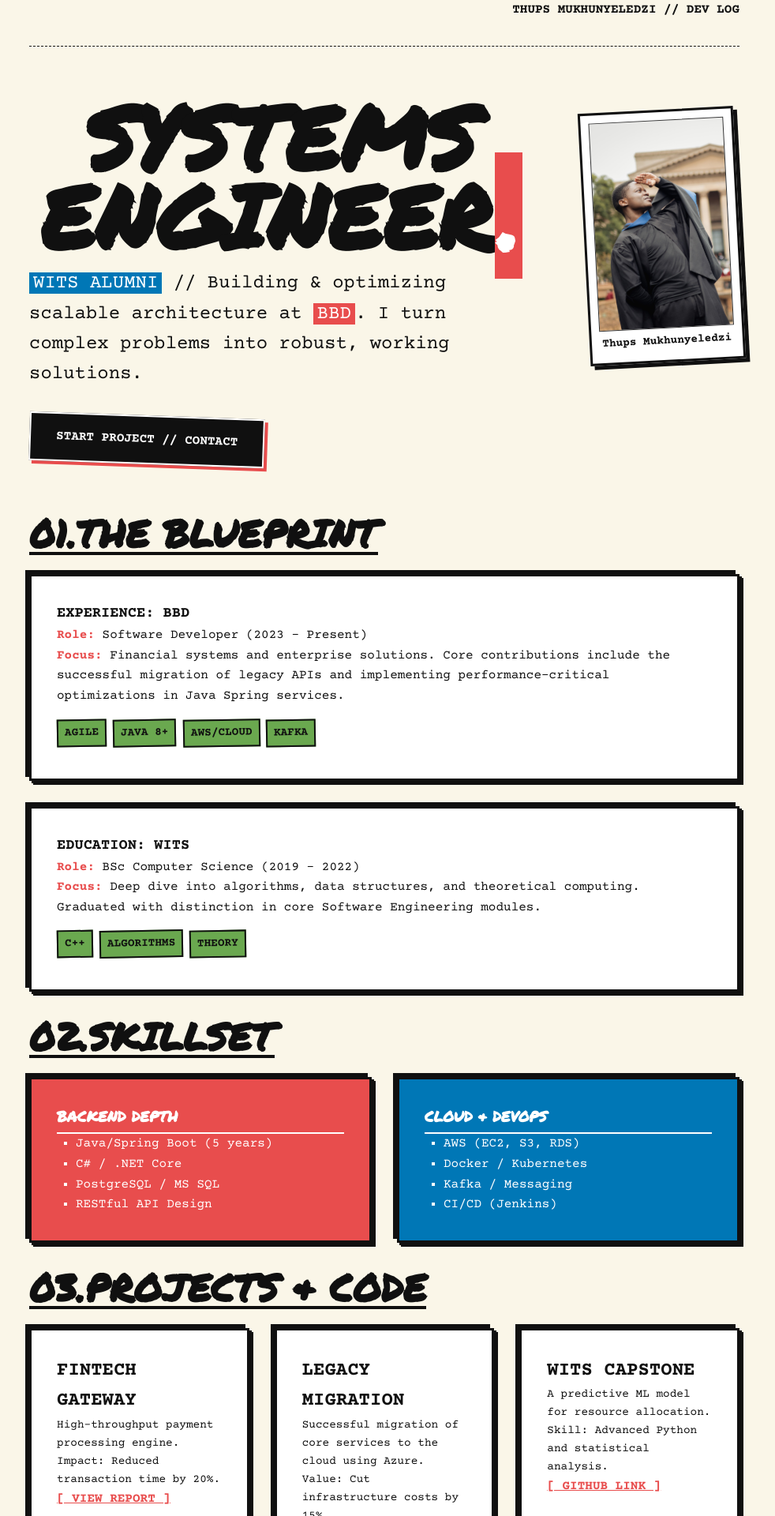
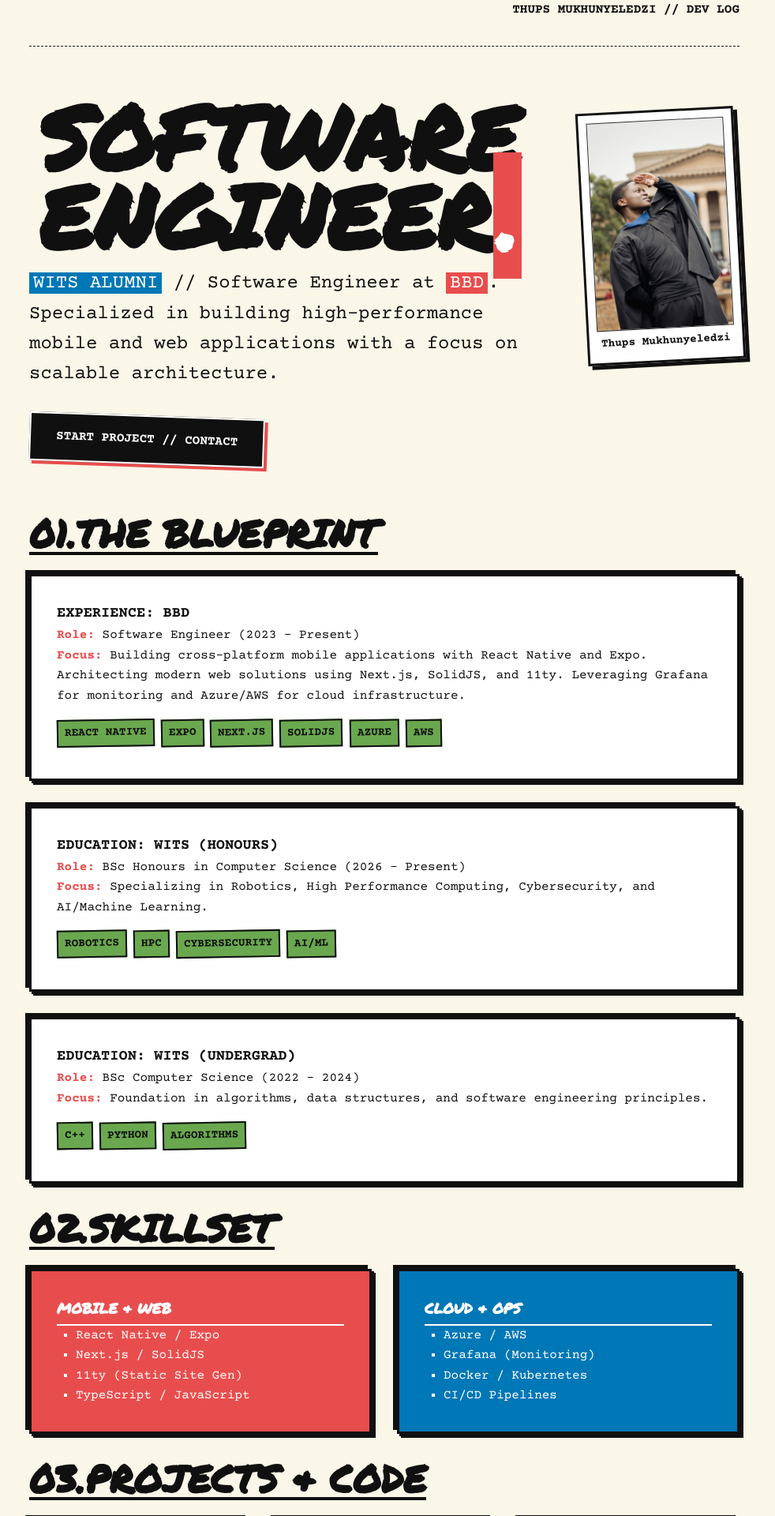
Before and after one commit to Toby-Query/portfolio, a SvelteKit app: page / in a window 1280 px wide. Shown: the part 20-1940 px from the top of the page at 79% size, without its empty margins (153-1135 px from the left). Built offline with nearby package versions, Linux system fonts and the light colour scheme.

Commit message:
clean up some information

```diff
--- a/src/app.css
+++ b/src/app.css
@@ -107,13 +107,14 @@ body {
 
 /* --- 4. IMAGE (Polaroid Style) --- */
 .sketch-photo-frame {
-    width: 500px;
+    width: 200px;
     height: 320px;
     background: white;
     border: 3px solid var(--color-ink);
     padding: 10px 10px 40px 10px; /* Polaroid bottom spacing */
     margin: 0 auto 3rem;
     transform: rotate(-3deg);
+	flex:none;
     box-shadow: 5px 5px 0px 0px var(--color-ink);
 }
 .photo-placeholder {
--- a/src/routes/+layout.svelte
+++ b/src/routes/+layout.svelte
@@ -6,14 +6,14 @@
 </script>
 
 <MetaTags
-	title="Thups Mukhunyeledzi | Systems Engineer & Dev Log"
-	description="Portfolio of Muthuphei Mukhunyeledzi, a Systems Engineer at BBD focusing on scalable architecture, Java/Spring services, and cloud optimizations."
+	title="Thups Mukhunyeledzi | Software Engineer & Dev Log"
+	description="Portfolio of Muthuphei Mukhunyeledzi, a Software Engineer at BBD specializing in React Native, Expo, and web technologies like Next.js and SolidJS."
 	canonical="https://thups-dev.vercel.app"
 	openGraph={{
 		type: 'website',
 		url: 'https://thups-dev.vercel.app',
-		title: 'Thups Mukhunyeledzi | Systems Engineer & Dev Log',
-		description: 'Portfolio of Thups Mukhunyeledzi, a Systems Engineer at BBD focusing on scalable architecture.',
+		title: 'Thups Mukhunyeledzi | Software Engineer & Dev Log',
+		description: 'Portfolio of Thups Mukhunyeledzi, a Software Engineer at BBD focusing on mobile and web development.',
 		siteName: 'Thups Dev Log',
 		images: [
 			{
@@ -28,12 +28,12 @@
 		creator: '@thups_dev',
 		site: '@thups_dev',
 		cardType: 'summary_large_image',
-		title: 'Thups Mukhunyeledzi | Systems Engineer',
-		description: 'Systems Engineer at BBD | Wits Alumni',
+		title: 'Thups Mukhunyeledzi | Software Engineer',
+		description: 'Software Engineer at BBD | Wits Alumni',
 		image: '/profile_sketch.png',
 		imageAlt: 'Thups Mukhunyeledzi Profile Sketch'
 	}}
-	keywords={['Systems Engineer', 'Software Developer', 'BBD', 'Wits Alumni', 'Java', 'Cloud Architecture']}
+	keywords={['Software Engineer', 'React Native', 'Expo', 'Next.js', 'SolidJS', 'BBD', 'Wits Alumni', 'Azure', 'AWS']}
 	additionalMetaTags={[
 		{
 			name: 'author',
--- a/src/routes/+page.svelte
+++ b/src/routes/+page.svelte
@@ -7,53 +7,61 @@
     const EXPERIENCE = [
         {
             title: 'EXPERIENCE: BBD',
-            role: 'Software Developer',
+            role: 'Software Engineer',
             period: '2023 - Present',
-            focus: 'Financial systems and enterprise solutions. Core contributions include the successful migration of legacy APIs and implementing performance-critical optimizations in Java Spring services.',
-            tags: ['AGILE', 'JAVA 8+', 'AWS/CLOUD', 'KAFKA'],
+            focus: 'Building cross-platform mobile applications with React Native and Expo. Architecting modern web solutions using Next.js, SolidJS, and 11ty. Leveraging Grafana for monitoring and Azure/AWS for cloud infrastructure.',
+            tags: ['REACT NATIVE', 'EXPO', 'NEXT.JS', 'SOLIDJS', 'AZURE', 'AWS'],
             color: 'red'
         },
         {
-            title: 'EDUCATION: WITS',
+            title: 'EDUCATION: WITS (HONOURS)',
+            role: 'BSc Honours in Computer Science',
+            period: '2026 - Present',
+            focus: 'Specializing in Robotics, High Performance Computing, Cybersecurity, and AI/Machine Learning.',
+            tags: ['ROBOTICS', 'HPC', 'CYBERSECURITY', 'AI/ML'],
+            color: 'green'
+        },
+        {
+            title: 'EDUCATION: WITS (UNDERGRAD)',
             role: 'BSc Computer Science',
-            period: '2019 - 2022',
-            focus: 'Deep dive into algorithms, data structures, and theoretical computing. Graduated with distinction in core Software Engineering modules.',
-            tags: ['C++', 'ALGORITHMS', 'THEORY'],
+            period: '2022 - 2024',
+            focus: 'Foundation in algorithms, data structures, and software engineering principles.',
+            tags: ['C++', 'PYTHON', 'ALGORITHMS'],
             color: 'blue'
         }
     ];
 
     const SKILLS = [
         {
-            category: 'BACKEND DEPTH',
-            items: ['Java/Spring Boot (5 years)', 'C# / .NET Core', 'PostgreSQL / MS SQL', 'RESTful API Design'],
+            category: 'MOBILE & WEB',
+            items: ['React Native / Expo', 'Next.js / SolidJS', '11ty (Static Site Gen)', 'TypeScript / JavaScript'],
             color: 'var(--color-red)'
         },
         {
-            category: 'CLOUD & DEVOPS',
-            items: ['AWS (EC2, S3, RDS)', 'Docker / Kubernetes', 'Kafka / Messaging', 'CI/CD (Jenkins)'],
+            category: 'CLOUD & OPS',
+            items: ['Azure / AWS', 'Grafana (Monitoring)', 'Docker / Kubernetes', 'CI/CD Pipelines'],
             color: 'var(--color-blue)'
         }
     ];
 
     const PROJECTS = [
         {
-            title: 'FINTECH GATEWAY',
-            description: 'High-throughput payment processing engine. Impact: Reduced transaction time by 20%.',
+            title: 'WITS PEN TESTING TOOL',
+            description: 'A specialized security auditing tool developed for the Wits University network to identify and patch vulnerabilities.',
             link: '#',
-            linkText: '[ VIEW REPORT ]'
+            linkText: '[ VIEW PROJECT ]'
         },
         {
-            title: 'LEGACY MIGRATION',
-            description: 'Successful migration of core services to the cloud using Azure. Value: Cut infrastructure costs by 15%.',
+            title: 'MOBILE ECOSYSTEM (BBD)',
+            description: 'Scalable React Native applications with integrated Expo modules and high-performance cross-platform logic.',
+            link: '#',
+            linkText: '[ CASE STUDY ]'
+        },
+        {
+            title: 'MODERN WEB STACK',
+            description: 'Exploration of performance-first frameworks like SolidJS and Next.js for enterprise-grade web experiences.',
             link: '#',
             linkText: '[ VIEW DETAILS ]'
-        },
-        {
-            title: 'WITS CAPSTONE',
-            description: 'A predictive ML model for resource allocation. Skill: Advanced Python and statistical analysis.',
-            link: '#',
-            linkText: '[ GITHUB LINK ]'
         }
     ];
 </script>
@@ -74,11 +82,11 @@
 
             <div>
                 <h1 class="hero-title">
-                    SYSTEMS<br>
+                    SOFTWARE<br>
                     ENGINEER<span class="highlight-red">.</span>
                 </h1>
                 <p style="font-size: 1.5rem; margin-top: 1rem;">
-                    <span class="highlight-blue">WITS ALUMNI</span> // Building & optimizing scalable architecture at <span class="highlight-red">BBD</span>. I turn complex problems into robust, working solutions.
+                    <span class="highlight-blue">WITS ALUMNI</span> // Software Engineer at <span class="highlight-red">BBD</span>. Specialized in building high-performance mobile and web applications with a focus on scalable architecture.
                 </p>
                 <a href="#contact" class="btn-sketch">START PROJECT // CONTACT</a>
             </div>
@@ -147,12 +155,11 @@
             Available for high-impact roles and consulting opportunities.
         </p>
         <div style="font-weight: 700; font-size: 1.3rem;">
-            <span class="highlight-red">EMAIL:</span> thups@example.com<br>
-            <span class="highlight-blue">LINKEDIN:</span> /in/thups<br>
-            <span class="highlight-green">GITHUB:</span> /thups-dev
+            <span class="highlight-red">EMAIL:</span> muthupheimukhunyeledzi@gmail.com<br>
+            <span class="highlight-blue">LINKEDIN:</span> <a href="https://www.linkedin.com/in/mukhunyeledzi-muthuphei-76b813273/" style="color: inherit; text-decoration: none;">/in/mukhunyeledzi-muthuphei</a>
         </div>
         <p style="margin-top: 3rem; font-size: 0.8rem;">
-            DEV LOG END. 2025.
+            DEV LOG END. 2026.
         </p>
     </footer>
 
```
